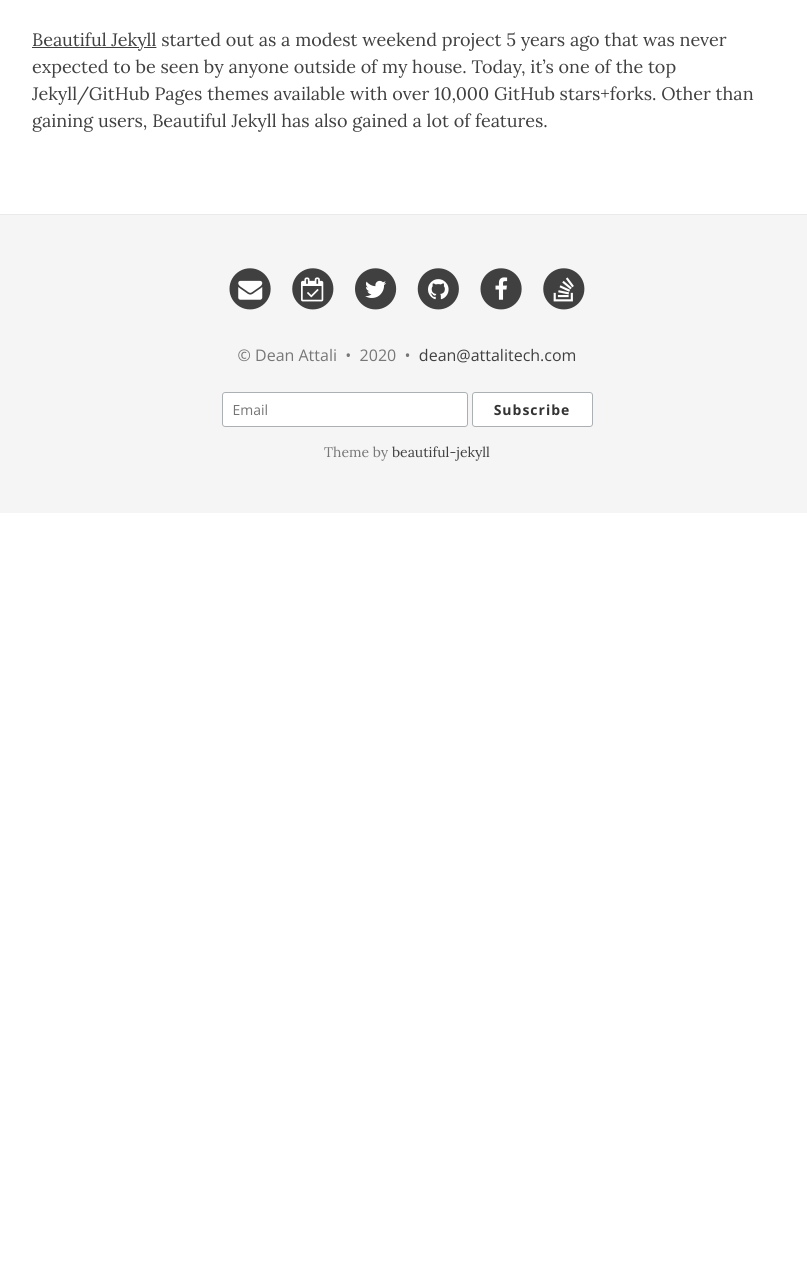
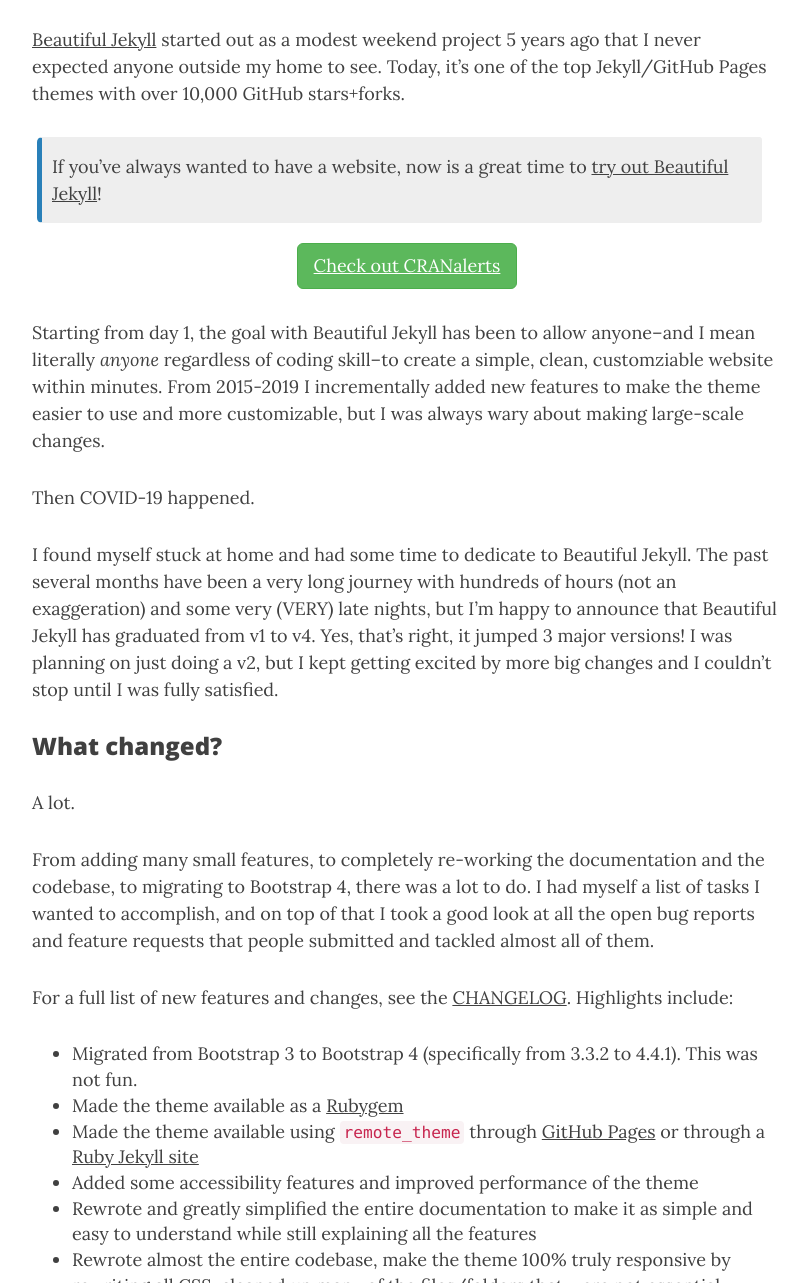
Before and after one commit to daattali/daattali.github.io, a Jekyll site: the page built from notblog/2020-07-17-beautifuljekyll4.md, in a window 1280 px wide and 1400 px high, scrolled down 675 px, cut to the strip 117-1400 px from the top of the window. Shown: the whole strip, without its empty margins (233-1040 px from the left). Built offline with Jekyll 4.4.1, drawn with Linux system fonts in a browser that asks for light colours; nearby versions of some CDN libraries; before the commit the page ends 1305 px from its top, so only the background shows below that; some of the changed text lies outside the part shown.

Commit message:
Update 2020-07-17-beautifuljekyll4.md

```diff
--- a/notblog/2020-07-17-beautifuljekyll4.md
+++ b/notblog/2020-07-17-beautifuljekyll4.md
@@ -8,4 +8,43 @@
 gh-badge: [fork, star, follow]
 ---
 
-[Beautiful Jekyll](https://github.com/daattali/beautiful-jekyll) started out as a modest weekend project 5 years ago that was never expected to be seen by anyone outside of my house. Today, it's one of the top Jekyll/GitHub Pages themes available with over 10,000 GitHub stars+forks.  Other than gaining users, Beautiful Jekyll has also gained a lot of features.
+[Beautiful Jekyll](https://github.com/daattali/beautiful-jekyll) started out as a modest weekend project 5 years ago that I never expected anyone outside my home to see. Today, it's one of the top Jekyll/GitHub Pages themes with over 10,000 GitHub stars+forks.
+
+{: .box-note}
+If you've always wanted to have a website, now is a great time to [try out Beautiful Jekyll](https://beautifuljekyll.com/)!
+
+<div style="text-align:center;">
+  <a class="btn btn-lg btn-success" href="https://cranalerts.com/">Check out CRANalerts</a>
+</div>
+
+Starting from day 1, the goal with Beautiful Jekyll has been to allow anyone--and I mean literally *anyone* regardless of coding skill--to create a simple, clean, customziable website within minutes. From 2015-2019 I incrementally added new features to make the theme easier to use and more customizable, but I was always wary about making large-scale changes.
+
+Then COVID-19 happened.
+
+I found myself stuck at home and had some time to dedicate to Beautiful Jekyll. The past several months have been a very long journey with hundreds of hours (not an exaggeration) and some very (VERY) late nights, but I'm happy to announce that Beautiful Jekyll has graduated from v1 to v4. Yes, that's right, it jumped 3 major versions! I was planning on just doing a v2, but I kept getting excited by more big changes and I couldn't stop until I was fully satisfied.
+
+### What changed?
+
+A lot.
+
+From adding many small features, to completely re-working the documentation and the codebase, to migrating to Bootstrap 4, there was a lot to do. I had myself a list of tasks I wanted to accomplish, and on top of that I took a good look at all the open bug reports and feature requests that people submitted and tackled almost all of them.
+
+For a full list of new features and changes, see the [CHANGELOG](https://github.com/daattali/beautiful-jekyll/blob/master/CHANGELOG.md). Highlights include:
+
+- Migrated from Bootstrap 3 to Bootstrap 4 (specifically from 3.3.2 to 4.4.1). This was not fun.
+- Made the theme available as a [Rubygem](https://beautifuljekyll.com/getstarted#method_gem)
+- Made the theme available using `remote_theme` through [GitHub Pages](https://beautifuljekyll.com/getstarted#method_remote_theme_github) or through a [Ruby Jekyll site](https://beautifuljekyll.com/getstarted#method_remote_theme_jekyll)
+- Added some accessibility features and improved performance of the theme
+- Rewrote and greatly simplified the entire documentation to make it as simple and easy to understand while still explaining all the features
+- Rewrote almost the entire codebase, make the theme 100% truly responsive by rewriting all CSS, cleaned up many of the files/folders that were not essential
+- Since the web today is very photo-heavy, added a few options for images in posts: `thumbnail-image`, `share-img`, and `cover-img`
+- Updated to the latest jQuery and font-awesome (they were 5+ years old!)
+- Create a separate [GitHub repository](https://github.com/daattali/beautiful-jekyll-demo) for the demo site that uses `remote_theme` as an example of how to use Beautiful Jekyll using `remote_theme`
+- The demo website is now hosted on its very own domain [beautifuljekyll.com](https://beautifuljekyll.com/)
+
+
+update old site
+
+sass
+
+sponsor/support
```
